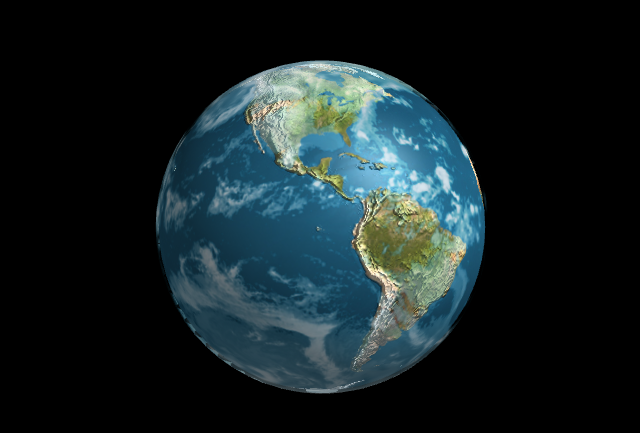
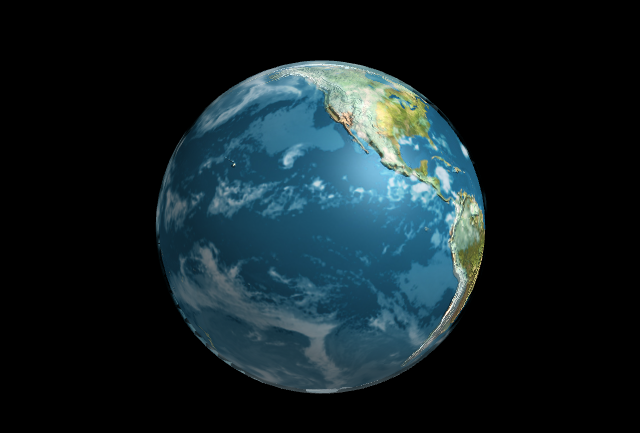
Before and after one commit to geethujp/earthModel, a plain HTML site: page examples/basic.html in a window 1280 px wide. Shown: the part 173-606 px from the top of the page, without its empty margins (318-958 px from the left). Drawn offline with Linux system fonts and the light colour scheme; animation ran at ten frames a second.

Commit message:
Adding rotation to earth

```diff
--- a/examples/basic.html
+++ b/examples/basic.html
@@ -1,90 +1,56 @@
 <!DOCTYPE html>
 <script src='vendor/three.js/build/three.min.js'></script>
 <script src='../threex.planets.js'></script>
-<body style='margin: 0px; background-color: #000000; overflow: hidden;'><script>
-	var renderer	= new THREE.WebGLRenderer({
-		antialias	: true
+
+<body style='margin: 0px; background-color: #000000; overflow: hidden;'>
+  <script>
+  var renderer = new THREE.WebGLRenderer({
+    antialias: true
   });
-	renderer.setSize( window.innerWidth, window.innerHeight );
-	document.body.appendChild( renderer.domElement );
-	renderer.shadowMapEnabled	= true
+  renderer.setSize(window.innerWidth, window.innerHeight);
+  document.body.appendChild(renderer.domElement);
+  renderer.shadowMapEnabled = true
 
-	var updateFcts	= [];
-	var scene	= new THREE.Scene();
-	var camera	= new THREE.PerspectiveCamera(45, window.innerWidth / window.innerHeight, 0.01, 100 );
+  var updateFcts = [];
+  var scene = new THREE.Scene();
+  var camera = new THREE.PerspectiveCamera(45, window.innerWidth / window.innerHeight, 0.01, 100);
   camera.position.z = 3;
 
-	var light	= new THREE.AmbientLight( 0x888888 )
-	scene.add( light )
-	// var light	= new THREE.DirectionalLight( 'white', 1)
-	// light.position.set(5,5,5)
-	// light.target.position.set( 0, 0, 0 )
-	// scene.add( light )
+  var light = new THREE.AmbientLight(0x888888)
+  scene.add(light)
 
-	var light	= new THREE.DirectionalLight( 0xcccccc, 1 )
-	light.position.set(5,5,5)
-	scene.add( light )
-	light.castShadow	= true
-	light.shadowCameraNear	= 0.01
-	light.shadowCameraFar	= 15
-	light.shadowCameraFov	= 45
+  var light = new THREE.DirectionalLight(0xcccccc, 1)
+  light.position.set(5, 5, 5)
+  scene.add(light)
+  light.castShadow = true
+  light.shadowCameraNear = 0.01
+  light.shadowCameraFar = 15
+  light.shadowCameraFov = 45
 
-	light.shadowCameraLeft	= -1
-	light.shadowCameraRight	=  1
-	light.shadowCameraTop	=  1
-	light.shadowCameraBottom= -1
-	// light.shadowCameraVisible	= true
+  light.shadowCameraLeft = -1
+  light.shadowCameraRight = 1
+  light.shadowCameraTop = 1
+  light.shadowCameraBottom = -1
 
-	light.shadowBias	= 0.001
-	light.shadowDarkness	= 0.2
+  light.shadowBias = 0.001
+  light.shadowDarkness = 0.2
 
-	light.shadowMapWidth	= 1024
-	light.shadowMapHeight	= 1024
+  light.shadowMapWidth = 1024
+  light.shadowMapHeight = 1024
 
   //////////////////////////////////////////////////////////////////////////////////
   //		add an object and make it move					//
   //////////////////////////////////////////////////////////////////////////////////
-	// var mesh	= THREEx.Planets.createSun()
-	// scene.add(mesh)
-	// var mesh	= THREEx.Planets.createMercury()
-	// scene.add(mesh)
-	// var mesh	= THREEx.Planets.createVenus()
-	// scene.add(mesh)
-	// var mesh	= THREEx.Planets.createMoon()
-	// scene.add(mesh)
-	var earthMesh	= THREEx.Planets.createEarth()
+  var earthMesh = THREEx.Planets.createEarth()
   scene.add(earthMesh)
-	var mesh	= THREEx.Planets.createEarthCloud()
+  var mesh = THREEx.Planets.createEarthCloud()
   scene.add(mesh)
-	updateFcts.push(function(delta, now){
-		mesh.rotation.y += 1/8 * delta;
+  updateFcts.push(function(delta, now) {
+    mesh.rotation.y += 1 / 8 * delta;
+    earthMesh.rotation.y += 1 / 8 * delta;
   })
-	// var mesh	= THREEx.Planets.createMars()
-	// scene.add(mesh)
-	// var mesh	= THREEx.Planets.createJupiter()
-	// scene.add(mesh)
-	// var mesh	= THREEx.Planets.createSaturn()
-	// mesh.receiveShadow	= true
-	// mesh.castShadow		= true
-	// scene.add(mesh)
-	// var mesh	= THREEx.Planets.createSaturnRing()
-	// mesh.receiveShadow	= true
-	// mesh.castShadow		= true
-	// scene.add(mesh)
-	// var mesh	= THREEx.Planets.createUranus()
-	// mesh.receiveShadow	= true
-	// mesh.castShadow		= true
-	// scene.add(mesh)
-	// var mesh	= THREEx.Planets.createUranusRing()
-	// mesh.receiveShadow	= true
-	// mesh.castShadow		= true
-	// scene.add(mesh)
-	// var mesh	= THREEx.Planets.createNeptune()
-	// scene.add(mesh)
-	// var mesh	= THREEx.Planets.createPluto()
-	// scene.add(mesh)
 
-	updateFcts.push(function(delta, now){
+  updateFcts.push(function(delta, now) {
     //mesh.rotation.x += 1 * delta;
     //mesh.rotation.y += 1/2 * delta;
   })
@@ -92,39 +58,43 @@
   //////////////////////////////////////////////////////////////////////////////////
   //		Camera Controls							//
   //////////////////////////////////////////////////////////////////////////////////
-	var mouse	= {x : 0, y : 0}
-	document.addEventListener('mousemove', function(event){
-		mouse.x	= (event.clientX / window.innerWidth ) - 0.5
-		mouse.y	= (event.clientY / window.innerHeight) - 0.5
+  var mouse = {
+    x: 0,
+    y: 0
+  }
+  document.addEventListener('mousemove', function(event) {
+    mouse.x = (event.clientX / window.innerWidth) - 0.5
+    mouse.y = (event.clientY / window.innerHeight) - 0.5
   }, false)
-	updateFcts.push(function(delta, now){
-		camera.position.x += (mouse.x*5 - camera.position.x) * (delta*3)
-		camera.position.y += (mouse.y*5 - camera.position.y) * (delta*3)
-		camera.lookAt( scene.position )
+  updateFcts.push(function(delta, now) {
+    camera.position.x += (mouse.x * 5 - camera.position.x) * (delta * 3)
+    camera.position.y += (mouse.y * 5 - camera.position.y) * (delta * 3)
+    camera.lookAt(scene.position)
   })
 
 
   //////////////////////////////////////////////////////////////////////////////////
   //		render the scene						//
   //////////////////////////////////////////////////////////////////////////////////
-	updateFcts.push(function(){
-		renderer.render( scene, camera );
+  updateFcts.push(function() {
+    renderer.render(scene, camera);
   })
 
   //////////////////////////////////////////////////////////////////////////////////
   //		loop runner							//
   //////////////////////////////////////////////////////////////////////////////////
-	var lastTimeMsec= null
-	requestAnimationFrame(function animate(nowMsec){
+  var lastTimeMsec = null
+  requestAnimationFrame(function animate(nowMsec) {
     // keep looping
-		requestAnimationFrame( animate );
+    requestAnimationFrame(animate);
     // measure time
-		lastTimeMsec	= lastTimeMsec || nowMsec-1000/60
-		var deltaMsec	= Math.min(200, nowMsec - lastTimeMsec)
-		lastTimeMsec	= nowMsec
+    lastTimeMsec = lastTimeMsec || nowMsec - 1000 / 60
+    var deltaMsec = Math.min(200, nowMsec - lastTimeMsec)
+    lastTimeMsec = nowMsec
       // call each update function
-		updateFcts.forEach(function(updateFn){
-			updateFn(deltaMsec/1000, nowMsec/1000)
+    updateFcts.forEach(function(updateFn) {
+      updateFn(deltaMsec / 1000, nowMsec / 1000)
     })
   })
-</script></body>
+  </script>
+</body>
```
Lines whose indentation alone changed are shown as unchanged.
